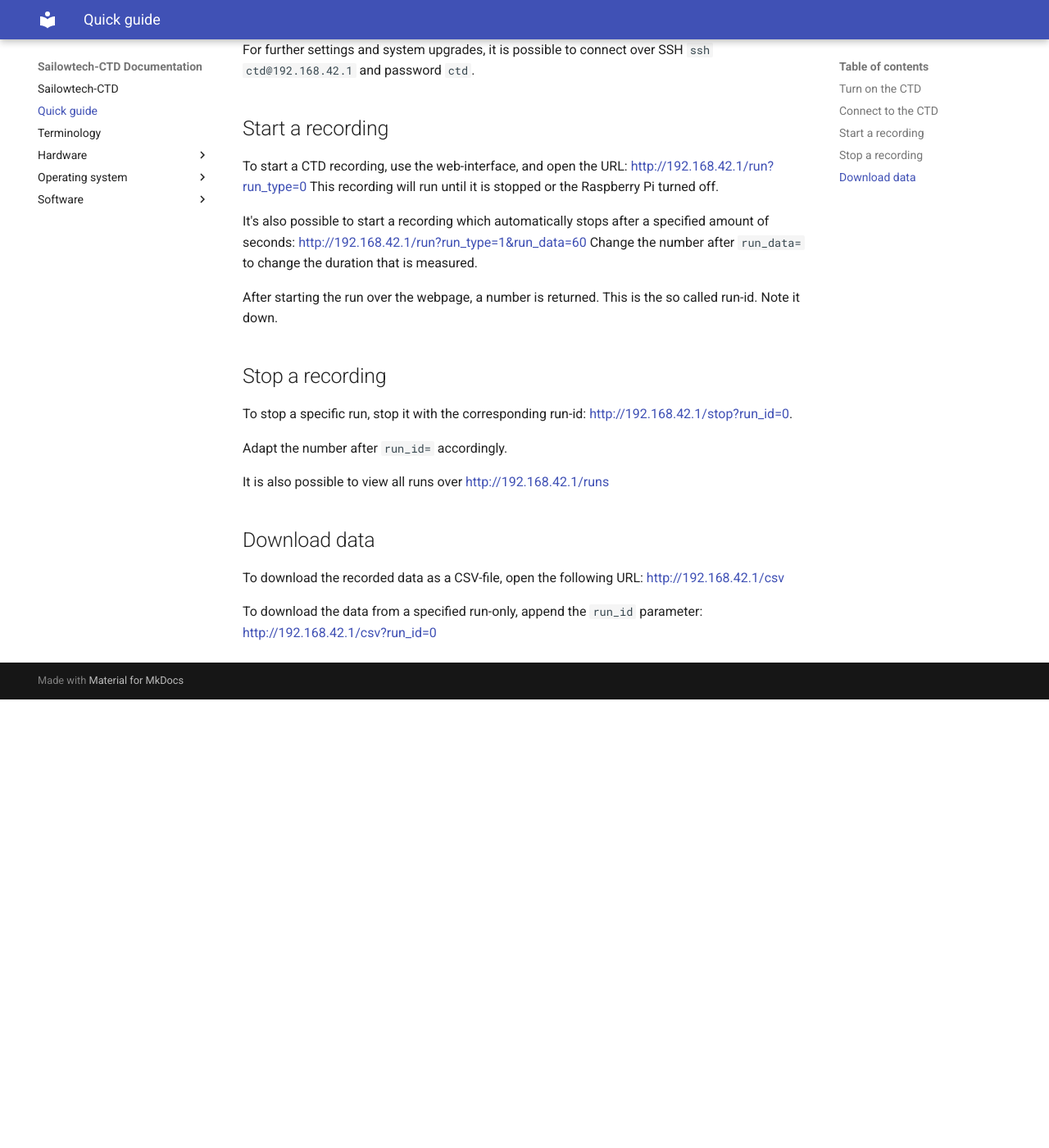
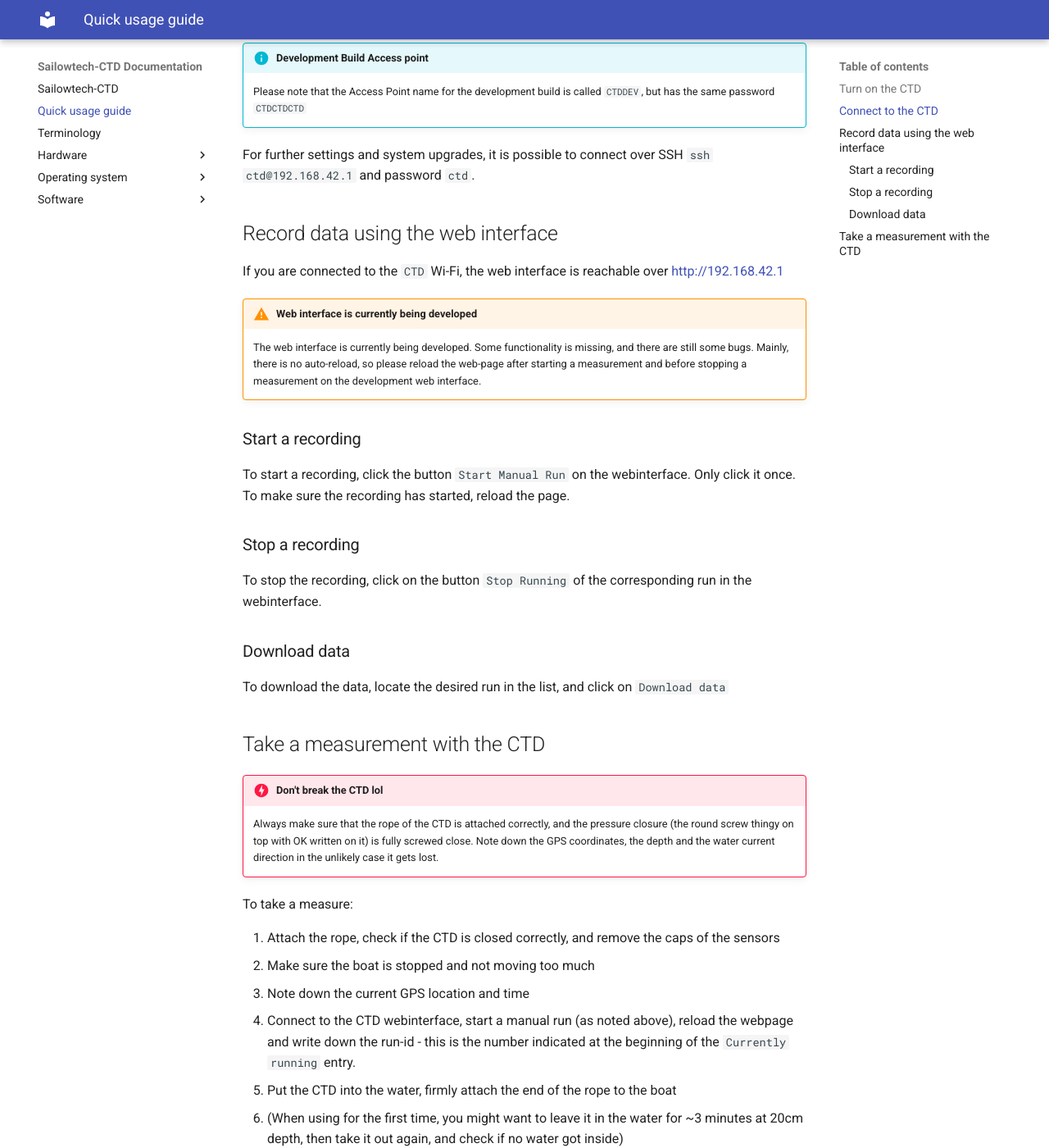
Before and after one commit to Sailowtech/Sailowtech-CTD, an MkDocs documentation site: the page built from docs/quick_usage_ctd.md, in a window 1280 px wide and 1400 px high, scrolled down 1109 px. Shown: the whole window at 82% size. Built offline with MkDocs 1.6.1 and Material for MkDocs 9.7.7, drawn with Linux system fonts in a browser that asks for light colours; before the commit the page ends 1962 px from its top, so only the background shows below that; some of the changed text lies outside the part shown.

Commit message:
Updated documentation

```diff
--- a/docs/quick_usage_ctd.md
+++ b/docs/quick_usage_ctd.md
@@ -1,4 +1,4 @@
-# Quick guide
+# Quick usage guide
 
 
 ## Turn on the CTD
@@ -10,25 +10,43 @@
 The CTD will start after turning on the power supply. Please note that this might take up to one minute.
 A Wi-Fi network called `CTD` will then appear. Connect to it with the password `CTDCTDCTD`.
 
+!!! info "Development Build Access point"
+    Please note that the Access Point name for the development build is called `CTDDEV`, but has the same password `CTDCTDCTD`
+
 For further settings and system upgrades, it is possible to connect over SSH `ssh ctd@192.168.42.1` and password `ctd`.
 
-## Start a recording
-To start a CTD recording, use the web-interface, and open the URL: [http://192.168.42.1/run?run_type=0](http://192.168.42.1/run?run_type=0)
-This recording will run until it is stopped or the Raspberry Pi turned off.
+## Record data using the web interface
+If you are connected to the `CTD` Wi-Fi, the web interface is reachable over [http://192.168.42.1](http://192.168.42.1)
 
-It's also possible to start a recording which automatically stops after a specified amount of seconds: [http://192.168.42.1/run?run_type=1&run_data=60](http://192.168.42.1/run?run_type=1&run_data=60)
-Change the number after `run_data=` to change the duration that is measured.
+!!! warning "Web interface is currently being developed"
+    The web interface is currently being developed. Some functionality is missing, and there are still some bugs.
+    Mainly, there is no auto-reload, so please reload the web-page after starting a measurement and before stopping a measurement on the development web interface.
 
-After starting the run over the webpage, a number is returned. This is the so called run-id. Note it down.
+### Start a recording
+To start a recording, click the button `Start Manual Run` on the webinterface. Only click it once. To make sure the recording has started, reload the page.
 
-## Stop a recording
-To stop a specific run, stop it with the corresponding run-id: [http://192.168.42.1/stop?run_id=0](http://192.168.42.1/stop?run_id=0).
+### Stop a recording
+To stop the recording, click on the button `Stop Running` of the corresponding run in the webinterface.
 
-Adapt the number after `run_id=` accordingly.
+### Download data
+To download the data, locate the desired run in the list, and click on `Download data`
 
-It is also possible to view all runs over [http://192.168.42.1/runs](http://192.168.42.1/runs)
+## Take a measurement with the CTD
+!!! danger "Don't break the CTD lol"
+    Always make sure that the rope of the CTD is attached correctly, and the pressure closure (the round screw thingy on top with OK written on it) is fully screwed close.
+    Note down the GPS coordinates, the depth and the water current direction in the unlikely case it gets lost.
 
-## Download data
-To download the recorded data as a CSV-file, open the following URL: [http://192.168.42.1/csv](http://192.168.42.1/csv)
+To take a measure:
 
-To download the data from a specified run-only, append the `run_id` parameter: [http://192.168.42.1/csv?run_id=0](http://192.168.42.1/csv?run_id=0)
+1. Attach the rope, check if the CTD is closed correctly, and remove the caps of the sensors
+2. Make sure the boat is stopped and not moving too much
+3. Note down the current GPS location and time
+4. Connect to the CTD webinterface, start a manual run (as noted above), reload the webpage and write down the run-id - this is the number indicated at the beginning of the `Currently running` entry.
+5. Put the CTD into the water, firmly attach the end of the rope to the boat
+6. (When using for the first time, you might want to leave it in the water for ~3 minutes at 20cm depth, then take it out again, and check if no water got inside)
+7. Lower the CTD into the water at a constant speed - for example 5cm/s -> 10 minutes to lower 30m
+8. Leave the CTD at the lowest point for ~1 minute for the readings to stabilise
+9. Pull the CTD up again. You can pull it up faster than the speed for lowering it. It also doesn't have to be constant.
+10. Take the CTD out of the water
+11. Connect to the Wi-Fi and webinterface again and stop the recording
+12. Download the data of the run by clicking on the corresponding button
--- a/mkdocs.yml
+++ b/mkdocs.yml
@@ -10,3 +10,5 @@
           annotations_path: brief
           docstring_style: sphinx
         paths: [software]
+markdown_extensions:
+  - admonition
```
